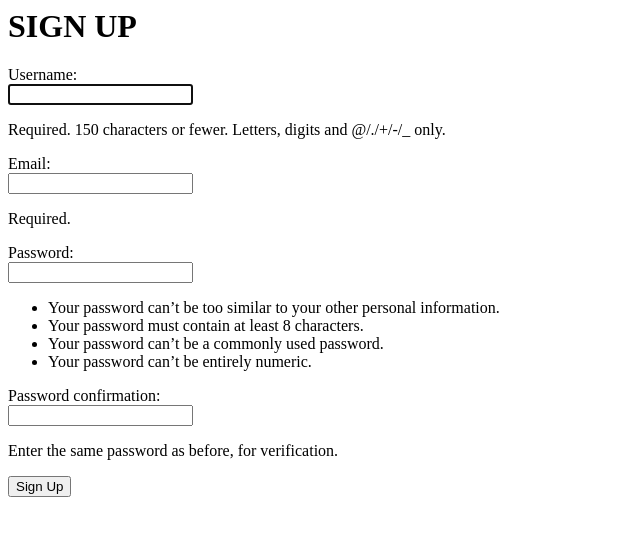
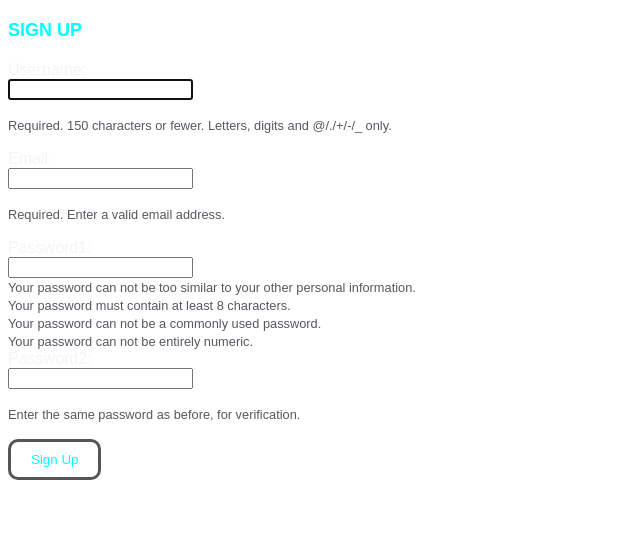
Before and after one commit to phijano/ft_trascendence, a Django app: page /userManagement/signup/template in a window 1280 px wide. Shown: the top 536 px of the page, without its empty margins (0-640 px from the left). Run offline with Django 4.2, Linux system fonts and the light colour scheme.

Commit message:
Styles to sign up and log in

```diff
--- a/srcs/requeriments/gunicorn/proyect/home/static/home/nav.css
+++ b/srcs/requeriments/gunicorn/proyect/home/static/home/nav.css
@@ -13,6 +13,26 @@
   font-size: 1.2rem;
   font-style: normal;
   color: var(--light-color);
+}
+
+.orbitron-font-small {
+    font-family: "Orbitron", sans-serif;
+    font-size: 0.8rem;
+    color: var(--accent-color);
+}
+
+.orbitron-font-medium {
+    font-family: "Orbitron", sans-serif;
+    font-size: 1rem;
+    color: var(--light-color);
+}
+
+.orbitron-font-medium.white {
+    color: var(--light-color);
+}
+
+.orbitron-font-small.red {
+    color: var(--primary-color);
 }
 
 .orbitron-font-large {
--- a/srcs/requeriments/gunicorn/proyect/templates/registration/signup.html
+++ b/srcs/requeriments/gunicorn/proyect/templates/registration/signup.html
@@ -1,10 +1,20 @@
-<h1 class="text-info mb-4"> SIGN UP </h1>
+<!DOCTYPE html>
+<html lang="en">
+<head>
+	<meta charset="UTF-8">
+	<meta name="viewport" content="width=device-width, initial-scale=1.0">
+	{% load static %}
+	<link rel="stylesheet" href="{% static 'home/pong/pong.css' %}">
+	<link rel="stylesheet" href="{% static 'home/nav.css' %}">
+</head>
+<body>
+	<h1 class="title-cyan-big"> SIGN UP </h1>
 	<div class="container fixed-width text-center">
 		<form id="fSignUp" class="mb-3" method="POST">
 			{% csrf_token %}
 			<div class="row mb-4">
 				<div class="col-3"></div>
-			<div class="col-2 text-start">
+				<div class="col-2 text-start orbitron-font-medium white">
 					{{ form.username.label_tag }}
 				</div>
 				<div class="col-2 text-start">
@@ -16,10 +26,10 @@
 				<div class="col-9 text-start fw-bold"><p>{{ form.username.help_text}}</p></div>
 				<div class="w-100 mv-1"></div>
 				<div class="col-3"></div>
-			<div hidden id="dUsernameError" class="col-9 text-start text-danger fw-bold"></div>
+				<div hidden id="dUsernameError" class="col-9 text-start orbitron-font-small red"></div>
 				<div class="w-100 my-3"></div>
 				<div class="col-3"></div>
-			<div class="col-2 text-start">
+				<div class="col-2 text-start orbitron-font-medium white">
 					{{ form.email.label_tag }}
 				</div>
 				<div class="col-2">
@@ -28,13 +38,13 @@
 				<div class="col-3"></div>
 				<div class="w-100 my-1"></div>
 				<div class="col-3"></div>
-			<div class="col-9 text-start fw-bold"><p>{{ form.email.help_text}}.</p></div>
+				<div class="col-9 text-start fw-bold"><p>{{ form.email.help_text}}</p></div>
 				<div class="w-100 mv-1"></div>
 				<div class="col-3"></div>
-			<div hidden id="dEmailError" class="col-9 text-start text-danger fw-bold"></div>
+				<div hidden id="dEmailError" class="col-9 text-start orbitron-font-small red"></div>
 				<div class="w-100 my-3"></div>
 				<div class="col-3"></div>
-			<div class="col-2 text-start">
+				<div class="col-2 text-start orbitron-font-medium white">
 					{{ form.password1.label_tag }}
 				</div>
 				<div class="col-2">
@@ -49,7 +59,7 @@
 				</div>
 				<div class="w-100 my-3"></div>
 				<div class="col-3"></div>
-			<div class="col-2 text-start">
+				<div class="col-2 text-start orbitron-font-medium white">
 					{{ form.password2.label_tag }}
 				</div>
 				<div class="col-2">
@@ -61,10 +71,13 @@
 				<div class="col-9 text-start fw-bold"><p>{{ form.password2.help_text}}</p></div>
 				<div class="w-100 mv-1"></div>
 				<div class="col-3"></div>
-			<div hidden id="dPasswordError" class="col-9 text-start text-danger fw-bold"></div>
+				<div hidden id="dPasswordError" class="col-9 text-start orbitron-font-small red"></div>
 			</div>
-		<input type="submit" value="Sign Up">
+			<input type="submit" value="Sign Up" class="registerPlayer-button">
 		</form>
-	<p hidden class="text-danger" id="pError"></p>
+		<p hidden class="orbitron-font-small red" id="pError"></p>
 
 	</div>
+
+</body>
+</html>
--- a/srcs/requeriments/gunicorn/proyect/userManagement/forms.py
+++ b/srcs/requeriments/gunicorn/proyect/userManagement/forms.py
@@ -1,9 +1,33 @@
 from django import forms
 from django.contrib.auth.forms import UserCreationForm
 from django.contrib.auth.models import User
+from django.utils.safestring import mark_safe
+from django.contrib.auth.forms import AuthenticationForm
 
 class SignUpForm(UserCreationForm):
-    email = forms.EmailField(max_length=200, help_text='Required')
+    email = forms.EmailField(
+        max_length=200,
+        help_text=mark_safe('<span class="orbitron-font-small">Required. Enter a valid email address.</span>'),
+    )
+
+    username = forms.CharField(
+        help_text= mark_safe('<span class="orbitron-font-small">Required. 150 characters or fewer. Letters, digits and @/./+/-/_ only.</span>'),
+    )
+
+    password1 = forms.CharField(
+       help_text= mark_safe(
+        '<span class="orbitron-font-small">Your password can not be too similar to your other personal information.<br></span>'
+        '<span class="orbitron-font-small">Your password must contain at least 8 characters.<br></span>'
+        '<span class="orbitron-font-small">Your password can not be a commonly used password.<br></span>'
+        '<span class="orbitron-font-small">Your password can not be entirely numeric.</span>'
+        ),
+        widget=forms.PasswordInput
+    )
+
+    password2 = forms.CharField(
+        help_text=mark_safe('<span class="orbitron-font-small">Enter the same password as before, for verification.</span>'),
+        widget=forms.PasswordInput
+    )
 
     class Meta:
         model = User
```
Also changed, not shown: srcs/requeriments/gunicorn/proyect/templates/registration/login.html (+22 -10 lines). Lines whose indentation alone changed are shown as unchanged.
